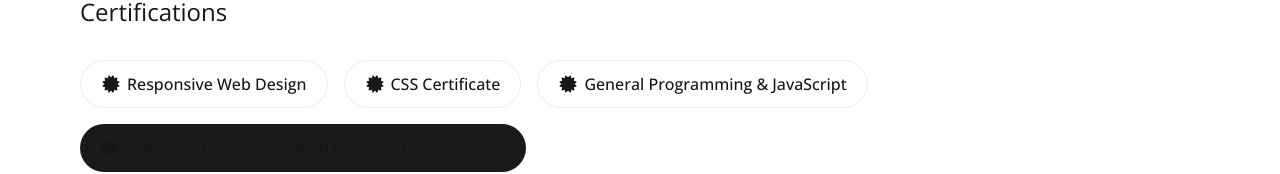
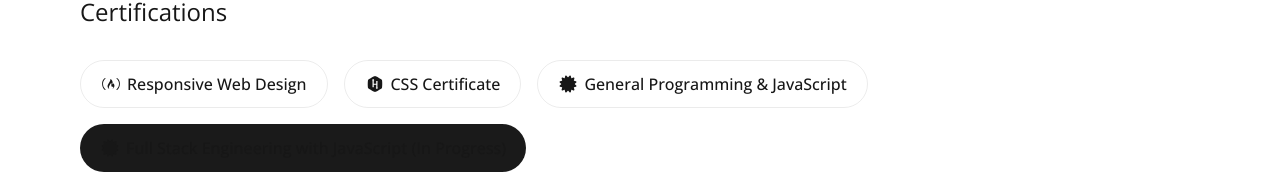
Before and after one commit to codechelle/codechelle.github.io, a Next.js app in the folder codechelle/: page / in a window 1280 px wide. Shown: the part 700-874 px from the top of the page. Built offline with nearby package versions, Linux system fonts and the light colour scheme.

Commit message:
chore: update icons to signify orgs

```diff
--- a/codechelle/src/app/blocks/certs-list.tsx
+++ b/codechelle/src/app/blocks/certs-list.tsx
@@ -15,7 +15,7 @@
                 key={index}
                 className={cert.inProgress ? inProgressStyle : completeStyle}
                 href={cert.url} target="_blank" rel="noopener noreferrer">
-                    <FontAwesomeIcon icon={faCertificate} className="w-[16px] h-[16px] mr-[6px]" />
+                    <FontAwesomeIcon icon={cert.icon ? cert.icon : faCertificate} className="w-[16px] h-[16px] mr-[6px]" />
                     {cert.certName} {cert.inProgress ? '(In Progress)' : ''}
                 </a>
             ))}
--- a/codechelle/src/app/data/certs.tsx
+++ b/codechelle/src/app/data/certs.tsx
@@ -1,8 +1,12 @@
+import { faFreeCodeCamp, faHackerrank } from "@fortawesome/free-brands-svg-icons";
+import { IconDefinition } from "@fortawesome/free-solid-svg-icons";
+
 type CertItem = {
     org: string;
     certName: string;
     url: string;
     inProgress?: boolean;
+    icon?: IconDefinition
 }
 
 interface CertProps {
@@ -13,12 +17,14 @@
     {
         org: 'FreeCodeCamp',
         certName: 'Responsive Web Design',
-        url: 'https://www.freecodecamp.org/certification/codechelle/responsive-web-design'
+        url: 'https://www.freecodecamp.org/certification/codechelle/responsive-web-design',
+        icon: faFreeCodeCamp,
     },
     {
         org: 'HackerRank',
         certName: 'CSS Certificate',
-        url: 'https://www.hackerrank.com/certificates/a3d4c4479415'
+        url: 'https://www.hackerrank.com/certificates/a3d4c4479415',
+        icon: faHackerrank
     },
     {
         org: 'CodeSignal',
```
